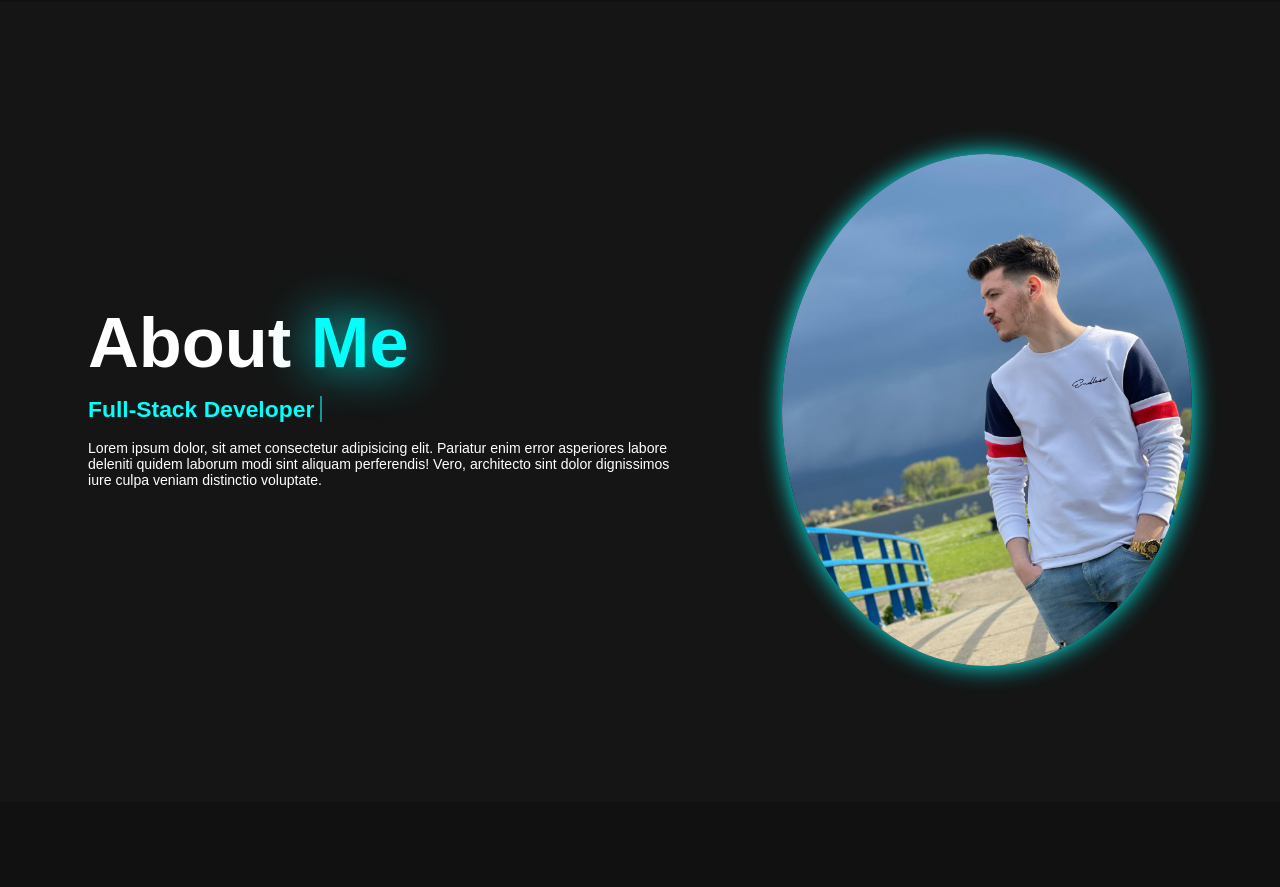
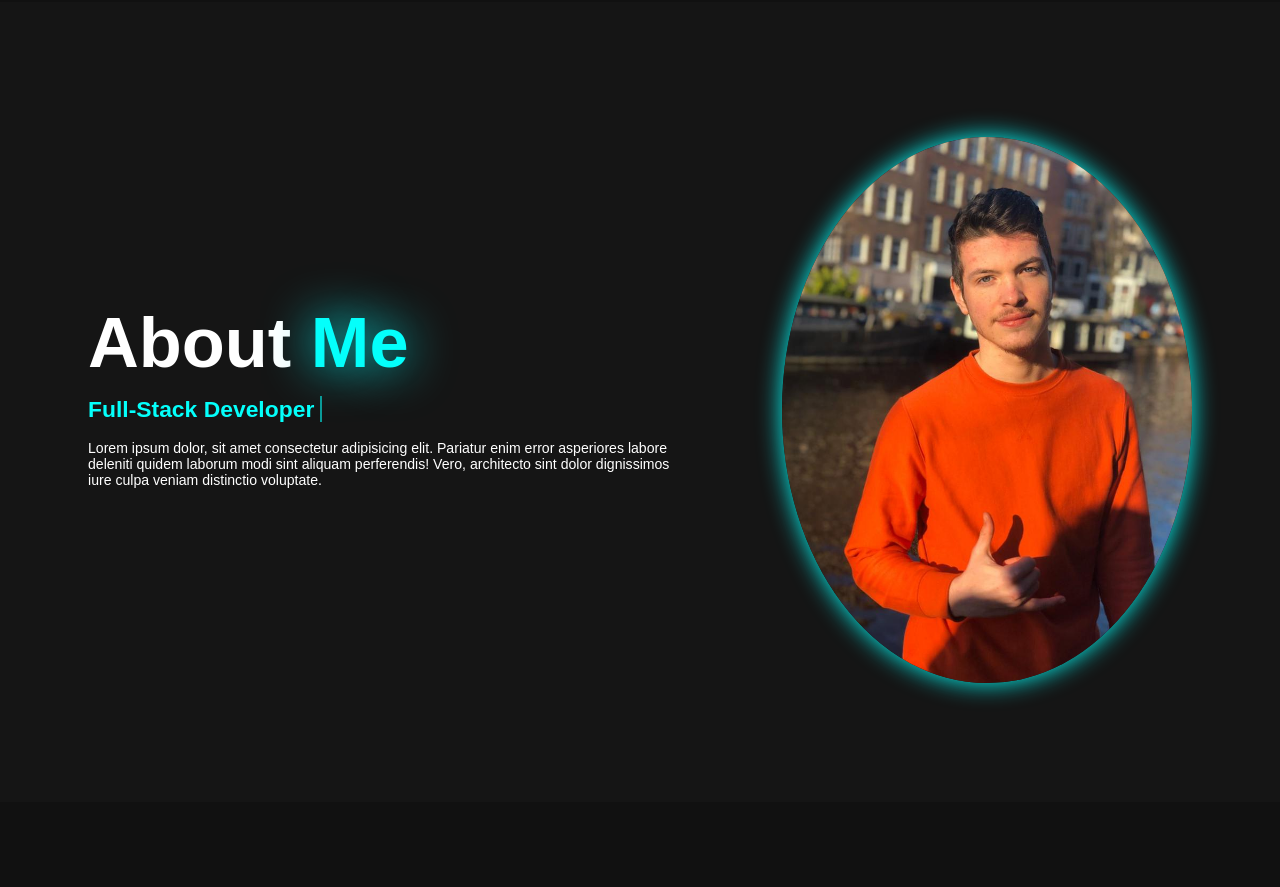
Before and after one commit to osamamohti2002/portfolio, a plain HTML site: page index.html in a window 1280 px wide. Shown: the part 860-1747 px from the top of the page. Drawn offline with nearby package versions, Linux system fonts and the light colour scheme.

Commit message:
foto toegevoegd

```diff
--- a/index.html
+++ b/index.html
@@ -54,7 +54,7 @@
             <p>Lorem ipsum dolor, sit amet consectetur adipisicing elit. Pariatur enim error asperiores labore deleniti quidem laborum modi sint aliquam perferendis! Vero, architecto sint dolor dignissimos iure culpa veniam distinctio voluptate.</p>
         </div>
         <div class="about-img">
-            <img src="media/me.jpg" alt="">
+            <img src="media/mij2.jpeg" alt="">
         </div>
     </section>
     <!-- ===== Anout me end ===== -->
```
Also changed, not shown: media/mij2.jpeg (added), 1 other file.
